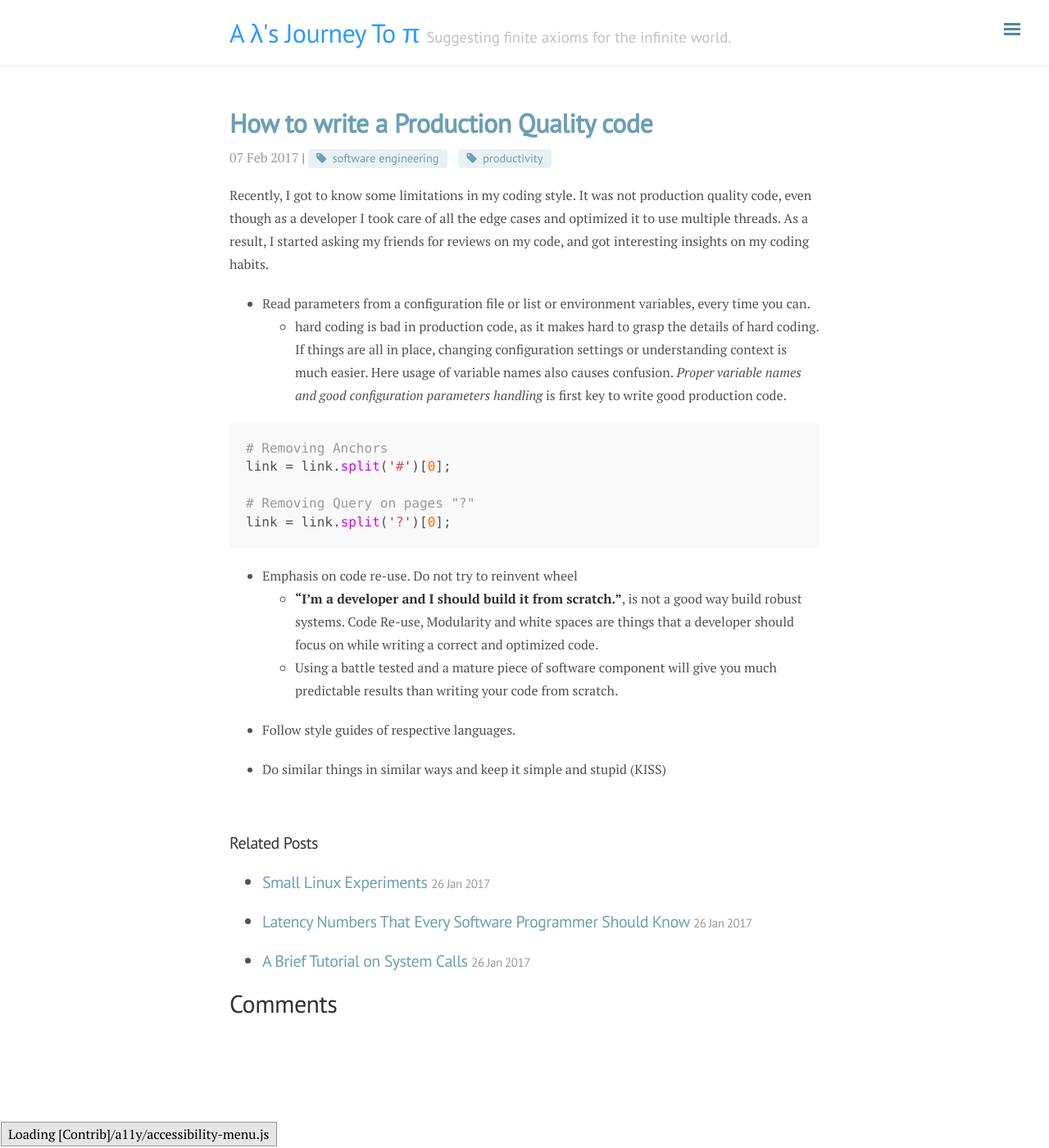
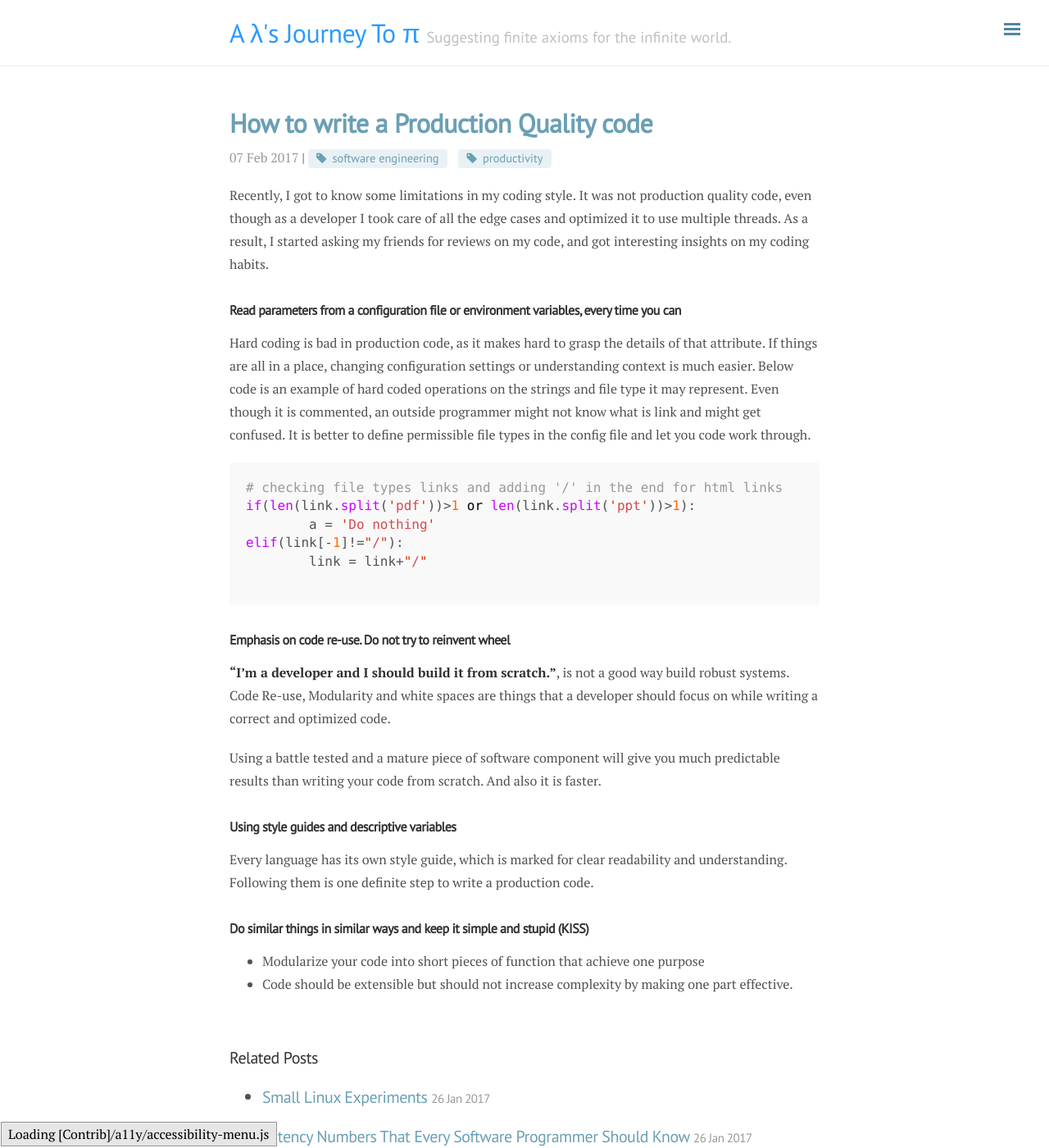
Before and after one commit to rarchk/rarchk.github.io, a Jekyll site: the page built from _posts/2017-02-07-how-to-write-a-production-quality-code.md, in a window 1280 px wide and 1400 px high. Shown: the whole window at 82% size. Built offline with Jekyll 4.4.1, drawn with Linux system fonts in a browser that asks for light colours; comment, search, counter and statistics services are not loaded.

Commit message:
Post formatted

````diff
--- a/_posts/2017-02-07-how-to-write-a-production-quality-code.md
+++ b/_posts/2017-02-07-how-to-write-a-production-quality-code.md
@@ -8,21 +8,26 @@ categories: [systems,programming]
 
 Recently, I got to know some limitations in my coding style. It was not production quality code, even though as a developer I took care of all the edge cases and optimized it to use multiple threads. As a result, I started asking my friends for reviews on my code, and got interesting insights on my coding habits.
 
-- Read parameters from a configuration file or list or environment variables, every time you can.
-	- hard coding is bad in production code, as it makes hard to grasp the details of hard coding. If things are all in place, changing configuration settings or understanding context is much easier. Here usage of variable names also causes confusion. *Proper variable names and good configuration parameters handling* is first key to write good production code.
+### Read parameters from a configuration file or environment variables, every time you can ###
+Hard coding is bad in production code, as it makes hard to grasp the details of that attribute. If things are all in a place, changing configuration settings or understanding context is much easier. Below code is an example of hard coded operations on the strings and file type it may represent. Even though it is commented, an outside programmer might not know what is link and might get confused. It is better to define permissible file types in the config file and let you code work through.
 
 ```python
-# Removing Anchors
-link = link.split('#')[0];
+# checking file types links and adding '/' in the end for html links
+if(len(link.split('pdf'))>1 or len(link.split('ppt'))>1):
+	a = 'Do nothing'
+elif(link[-1]!="/"):
+	link = link+"/"
 
-# Removing Query on pages "?"
-link = link.split('?')[0];
 ```
 
-- Emphasis on code re-use. Do not try to reinvent wheel
-	- **"I'm a developer and I should build it from scratch."**, is not a good way build robust systems. Code Re-use, Modularity and white spaces are things that a developer should focus on while writing a correct and optimized code.
-	- Using a battle tested and a mature piece of software component will give you much predictable results than writing your code from scratch.
+### Emphasis on code re-use. Do not try to reinvent wheel ###
+**"I'm a developer and I should build it from scratch."**, is not a good way build robust systems. Code Re-use, Modularity and white spaces are things that a developer should focus on while writing a correct and optimized code.
 
-- Follow style guides of respective languages.
+Using a battle tested and a mature piece of software component will give you much predictable results than writing your code from scratch. And also it is faster.
 
-- Do similar things in similar ways and keep it simple and stupid (KISS)
+### Using style guides and descriptive variables ###
+Every language has its own style guide, which is marked for clear readability and understanding. Following them is one definite step to write a production code.
+
+### Do similar things in similar ways and keep it simple and stupid (KISS) ###
+- Modularize your code into short pieces of function that achieve one purpose
+- Code should be extensible but should not increase complexity by making one part effective.
````
